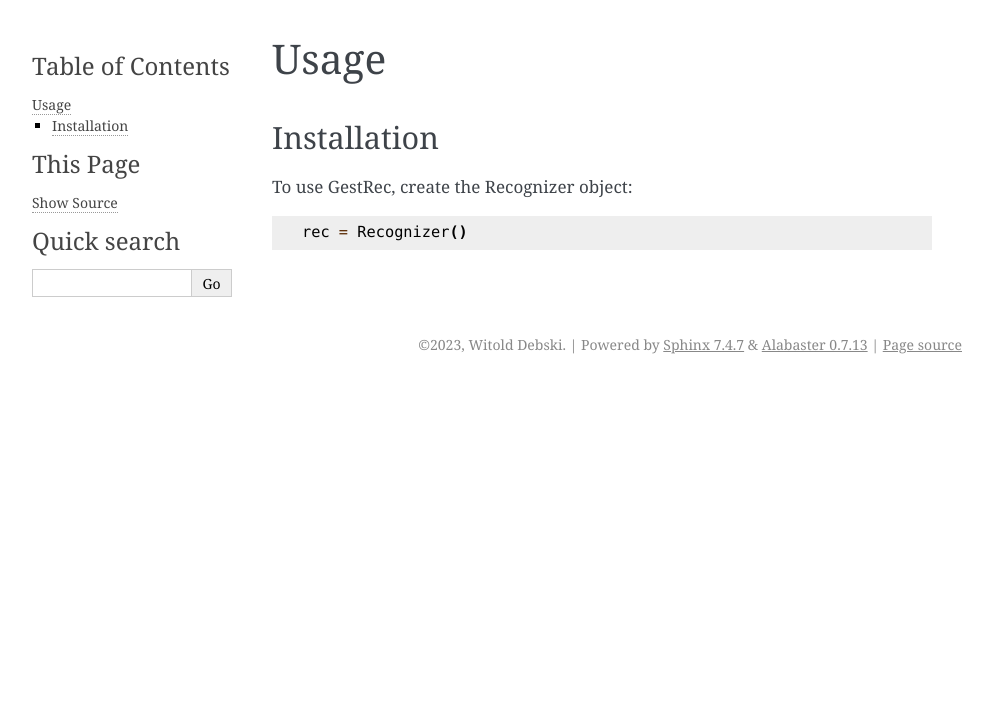
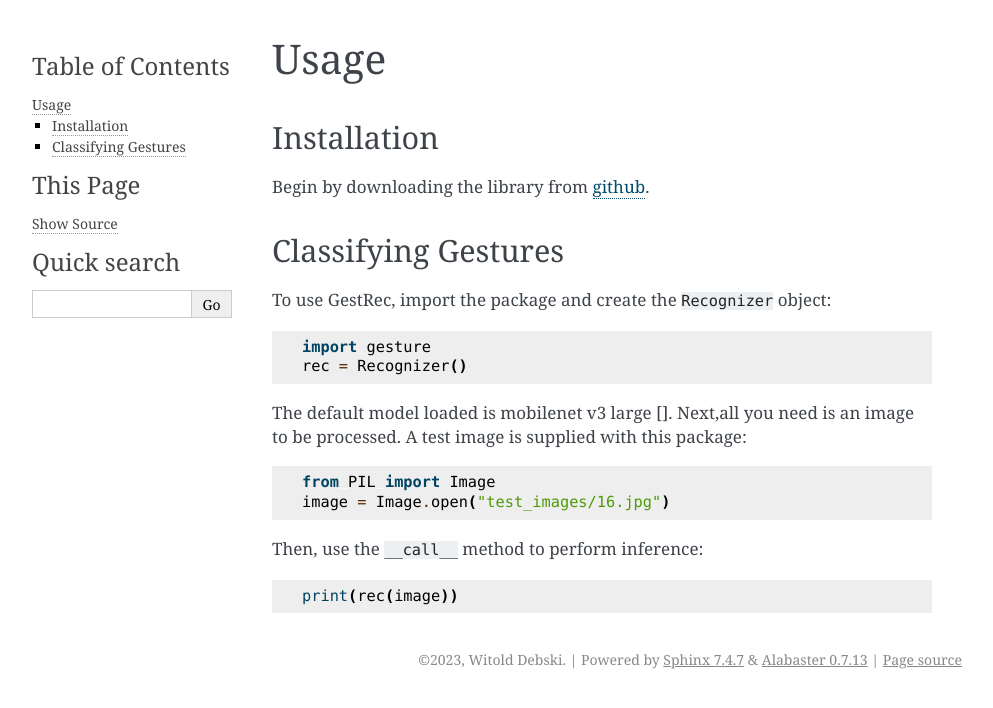
Before and after one commit to witolddebski/GestRec, a Sphinx documentation site: the page built from docs/source/usage.rst, in a window 1280 px wide. Shown: the top 708 px of the page, without its empty margins (148-1141 px from the left). Built offline with Sphinx 7.4.7, drawn with Linux system fonts in a browser that asks for light colours.

Commit message:
create example of basic usage

```diff
--- a/docs/source/usage.rst
+++ b/docs/source/usage.rst
@@ -4,8 +4,28 @@ Usage
 Installation
 ------------
 
-To use GestRec, create the Recognizer object:
+Begin by downloading the library from `github <https://github.com/witolddebski/gestRec/tree/master>`_.
+
+Classifying Gestures
+--------------------
+
+To use GestRec, import the package and create the ``Recognizer`` object:
 
 .. code-block:: python
 
+   import gesture
    rec = Recognizer()
+
+The default model loaded is mobilenet v3 large []. Next,all you need is an image
+to be processed. A test image is supplied with this package:
+
+.. code-block:: python
+
+    from PIL import Image
+    image = Image.open("test_images/16.jpg")
+
+Then, use the ``__call__`` method to perform inference:
+
+.. code-block:: python
+
+    print(rec(image))
```
